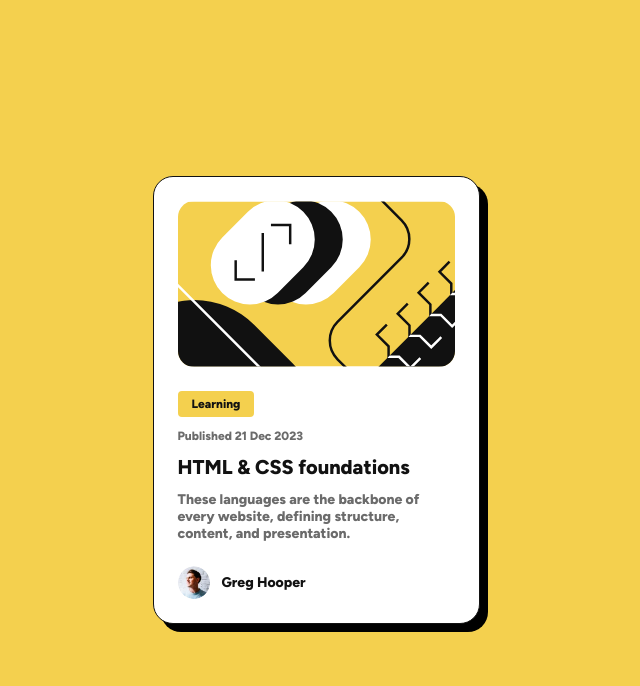
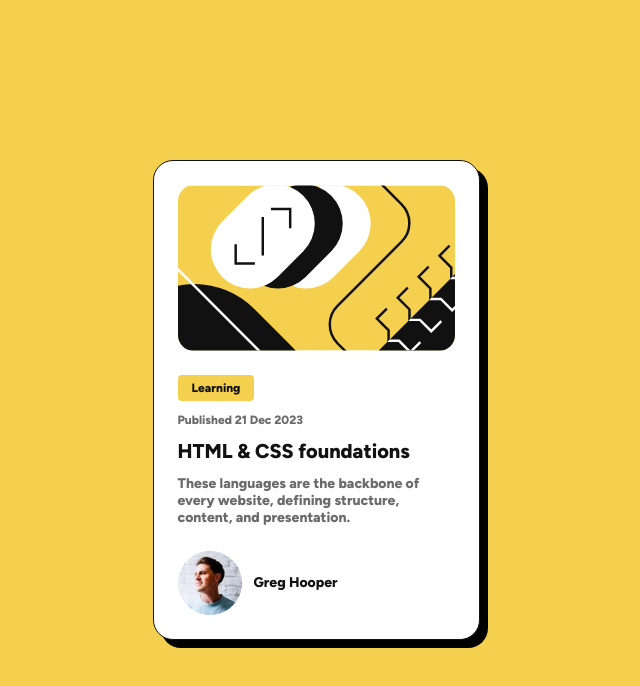
Before and after one commit to MUFTIATBAKARE/blog-preview, a plain HTML site: page index.html in a window 1280 px wide. Shown: the whole page, without its empty margins (324-964 px from the left). Drawn offline with Linux system fonts and the light colour scheme; files whose address does not match are found by name.

Commit message:
update: create a pixel perfect design

```diff
--- a/index.html
+++ b/index.html
@@ -17,7 +17,7 @@
       <p class="medium">  These languages are the backbone of every website, defining structure, content, and presentation.</p>
     </div>
     <div class="avatar-div">
-     <img src="assets/images/image-avatar.webp" alt="image-avatar" height="32px" width="32px"/>
+     <img src="assets/images/image-avatar.webp" alt="image-avatar" />
       <h2>Greg Hooper</h2>
     </div>
   </main>
```
